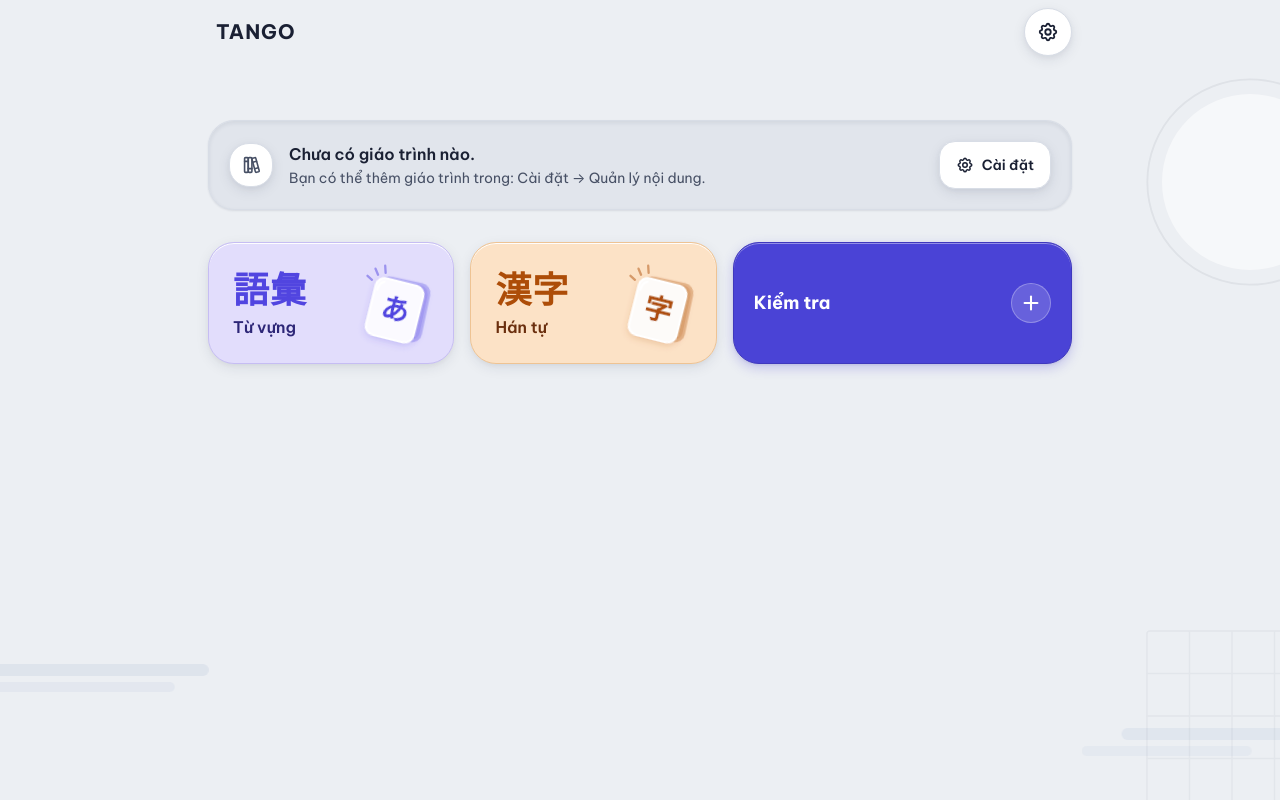
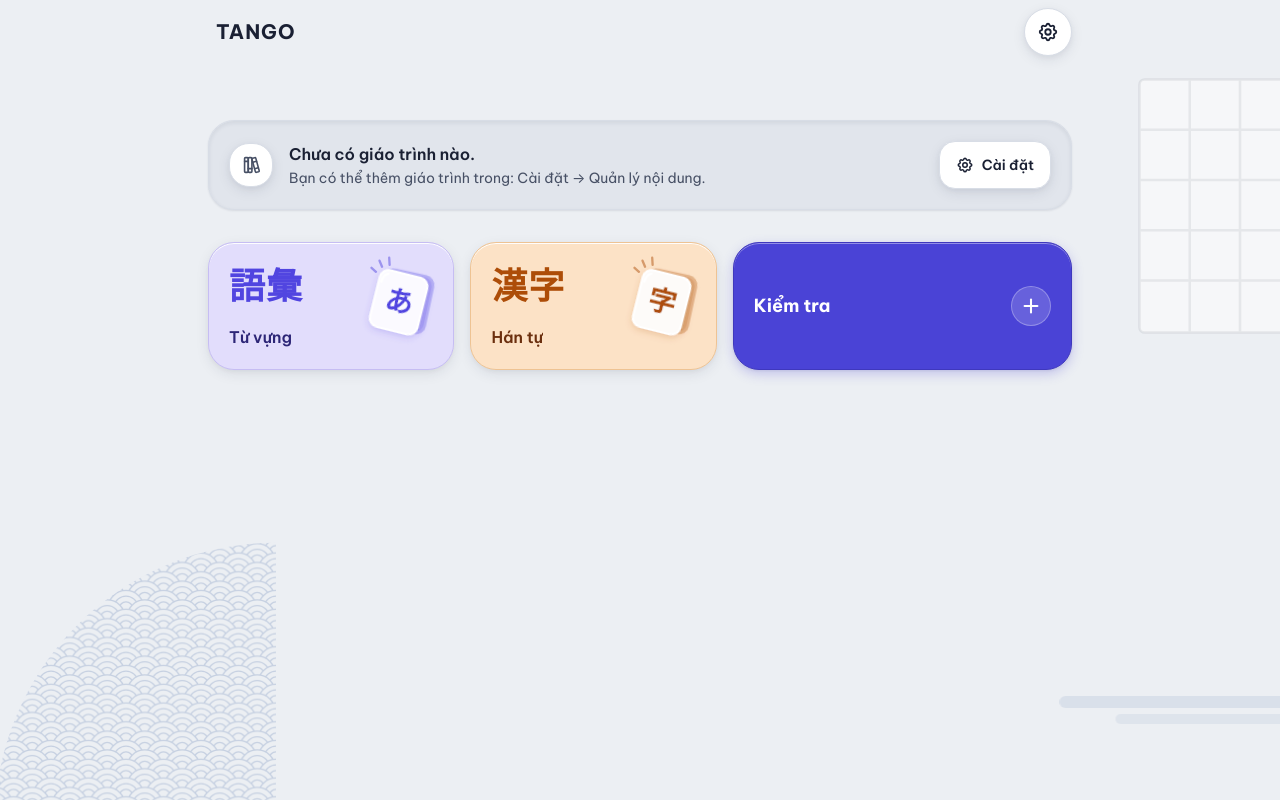
Before and after one commit to SCuong/Tango, a React (Vite) app: page / in a window 1280 px wide. Built offline with nearby package versions, Linux system fonts and the light colour scheme.

Commit message:
fix(phase-7): finalize home visual polish

```diff
--- a/src/components/ThemeAmbience.tsx
+++ b/src/components/ThemeAmbience.tsx
@@ -4,95 +4,157 @@ import React from 'react';
  * Restrained Japanese ambience behind Home content (see DESIGN_SYSTEM §8.2).
  *
  * All three scenes are rendered; `src/index.css` shows only the one matching the active
- * `data-theme`. Colors come from the per-theme `--ambience-*` tokens and every element stays at
- * very low opacity. Positions are fixed in CSS (deterministic, never random), the few animated
- * elements only translate or fade very slowly, and `prefers-reduced-motion` makes the layer
- * fully static. The layer is decorative: hidden from assistive technology and never interactive.
+ * `data-theme`. Colors come from the per-theme `--ambience-*` tokens (plus `--bg-page` to occlude
+ * pattern rings) at low opacity. Positions are fixed in CSS (deterministic, never random), the few
+ * animated elements only translate or fade very slowly, and `prefers-reduced-motion` makes the
+ * layer fully static. The layer is decorative: hidden from assistive technology and inert.
  */
 export const ThemeAmbience: React.FC = () => (
   <div aria-hidden="true" className="tango-ambience">
-    {/* Light: Japanese daytime — soft sun, mist bands (kasumi), shoji lattice */}
+    {/* Light: Japanese daytime — daylight through a shoji window, seigaiha waves, one mist band */}
     <div className="ambience-scene ambience-light">
-      <svg className="ambience-sun" viewBox="0 0 240 240" focusable="false">
-        <circle cx="120" cy="120" r="112" fill="none" stroke="var(--ambience-line)" strokeWidth="2" opacity="0.06" />
-        <circle cx="120" cy="120" r="96" fill="var(--ambience-glow)" opacity="0.55" />
-      </svg>
+      <ShojiWindow className="ambience-shoji-window" paperOpacity={0.5} lineOpacity={0.07} />
+      <SeigaihaFan className="ambience-seigaiha" patternId="tango-seigaiha-light" opacity={0.42} />
       <svg className="ambience-mist ambience-mist-1 ambience-animated" viewBox="0 0 280 36" focusable="false">
-        <rect x="0" y="4" width="280" height="12" rx="6" fill="var(--ambience-accent)" opacity="0.14" />
-        <rect x="56" y="22" width="190" height="10" rx="5" fill="var(--ambience-accent)" opacity="0.1" />
-      </svg>
-      <svg className="ambience-mist ambience-mist-2 ambience-animated" viewBox="0 0 280 36" focusable="false">
-        <rect x="40" y="4" width="240" height="12" rx="6" fill="var(--ambience-accent)" opacity="0.12" />
-        <rect x="0" y="22" width="170" height="10" rx="5" fill="var(--ambience-accent)" opacity="0.08" />
-      </svg>
-      <ShojiLattice className="ambience-shoji" />
-    </div>
-
-    {/* Dark: Japanese night — moon, a few stars, paper lantern */}
-    <div className="ambience-scene ambience-dark">
-      <svg className="ambience-moon" viewBox="0 0 240 240" focusable="false">
-        <circle cx="120" cy="120" r="104" fill="var(--ambience-glow)" opacity="0.025" />
-        <circle cx="120" cy="120" r="64" fill="var(--ambience-glow)" opacity="0.07" />
-      </svg>
-      <span className="ambience-star ambience-star-1 ambience-animated" />
-      <span className="ambience-star ambience-star-2" />
-      <span className="ambience-star ambience-star-3 ambience-animated" />
-      <span className="ambience-star ambience-star-4" />
-      <span className="ambience-star ambience-star-5" />
-      <svg className="ambience-lantern" viewBox="0 0 80 120" focusable="false">
-        <circle cx="40" cy="62" r="38" fill="var(--ambience-accent)" opacity="0.06" />
-        <line x1="40" y1="0" x2="40" y2="14" stroke="var(--ambience-line)" strokeWidth="2" opacity="0.18" />
-        <rect x="26" y="14" width="28" height="6" rx="2" fill="var(--ambience-line)" opacity="0.16" />
-        <rect x="16" y="20" width="48" height="80" rx="22" fill="var(--ambience-accent)" opacity="0.1" />
-        <rect x="16" y="20" width="48" height="80" rx="22" fill="none" stroke="var(--ambience-accent)" strokeWidth="2" opacity="0.22" />
-        <path d="M18 44 H62 M17 60 H63 M18 76 H62" stroke="var(--ambience-accent)" strokeWidth="1.5" opacity="0.18" />
-        <rect x="26" y="100" width="28" height="6" rx="2" fill="var(--ambience-line)" opacity="0.16" />
+        <rect x="0" y="4" width="280" height="12" rx="6" fill="var(--ambience-accent)" opacity="0.2" />
+        <rect x="56" y="22" width="190" height="10" rx="5" fill="var(--ambience-accent)" opacity="0.14" />
       </svg>
     </div>
 
-    {/* Sakura: warm blossom paper — one quiet branch and a few slowly falling petals */}
+    {/* Dark: Japanese night — moon, a warmly lit shoji window, a paper lantern, a few fireflies */}
+    <div className="ambience-scene ambience-dark">
+      <svg className="ambience-moon" viewBox="0 0 240 240" focusable="false">
+        <circle cx="120" cy="120" r="104" fill="var(--ambience-glow)" opacity="0.035" />
+        <circle cx="120" cy="120" r="64" fill="var(--ambience-glow)" opacity="0.1" />
+      </svg>
+      <ShojiWindow className="ambience-night-window" paperOpacity={0.07} lineOpacity={0.18} warm />
+      <svg className="ambience-lantern" viewBox="0 0 80 120" focusable="false">
+        <circle cx="40" cy="62" r="40" fill="var(--ambience-accent)" opacity="0.1" />
+        <line x1="40" y1="0" x2="40" y2="14" stroke="var(--ambience-line)" strokeWidth="2" opacity="0.28" />
+        <rect x="26" y="14" width="28" height="6" rx="2" fill="var(--ambience-line)" opacity="0.26" />
+        <rect x="16" y="20" width="48" height="80" rx="22" fill="var(--ambience-accent)" opacity="0.18" />
+        <rect x="16" y="20" width="48" height="80" rx="22" fill="none" stroke="var(--ambience-accent)" strokeWidth="2" opacity="0.36" />
+        <path d="M18 44 H62 M17 60 H63 M18 76 H62" stroke="var(--ambience-accent)" strokeWidth="1.5" opacity="0.3" />
+        <rect x="26" y="100" width="28" height="6" rx="2" fill="var(--ambience-line)" opacity="0.26" />
+      </svg>
+      <span className="ambience-firefly ambience-firefly-1 ambience-animated" />
+      <span className="ambience-firefly ambience-firefly-2 ambience-animated" />
+      <span className="ambience-firefly ambience-firefly-3 ambience-animated" />
+      <span className="ambience-firefly ambience-firefly-4 ambience-animated" />
+      <span className="ambience-star ambience-star-1" />
+      <span className="ambience-star ambience-star-2" />
+      <span className="ambience-star ambience-star-3" />
+    </div>
+
+    {/* Sakura: blossom paper — one branch, soft kasumi clouds, a few slowly falling petals */}
     <div className="ambience-scene ambience-sakura">
-      <svg className="ambience-branch" viewBox="0 0 320 220" focusable="false">
+      <svg className="ambience-branch" viewBox="0 0 360 250" focusable="false">
         <path
-          d="M0 40 C60 52 110 60 160 92 C196 115 232 122 300 118 M110 62 C122 36 146 22 180 16 M200 112 C214 138 232 156 262 168"
+          d="M0 44 C64 56 118 66 172 100 C210 124 250 132 330 126 M118 66 C132 38 158 22 196 14 M214 120 C230 150 250 170 284 184 M60 52 C70 86 92 112 120 128"
           fill="none"
           stroke="var(--ambience-line)"
-          strokeWidth="5"
+          strokeWidth="6"
           strokeLinecap="round"
-          opacity="0.1"
+          opacity="0.16"
         />
-        <Blossom x={180} y={16} />
-        <Blossom x={236} y={120} />
-        <Blossom x={262} y={168} />
-        <Blossom x={150} y={84} />
+        {[
+          [196, 14],
+          [160, 88],
+          [250, 128],
+          [284, 184],
+          [120, 128],
+          [330, 126],
+          [92, 58],
+        ].map(([x, y]) => (
+          <Blossom key={`${x}-${y}`} x={x} y={y} />
+        ))}
+      </svg>
+      <svg className="ambience-kasumi" viewBox="0 0 340 120" focusable="false">
+        <g fill="var(--ambience-accent)">
+          <rect x="60" y="8" width="280" height="22" rx="11" opacity="0.2" />
+          <rect x="0" y="46" width="300" height="22" rx="11" opacity="0.16" />
+          <rect x="110" y="84" width="230" height="22" rx="11" opacity="0.12" />
+        </g>
       </svg>
       <Petal className="ambience-petal ambience-petal-1 ambience-animated" />
       <Petal className="ambience-petal ambience-petal-2 ambience-animated" />
       <Petal className="ambience-petal ambience-petal-3 ambience-animated" />
       <Petal className="ambience-petal ambience-petal-4 ambience-animated" />
+      <Petal className="ambience-petal ambience-petal-5 ambience-animated" />
     </div>
   </div>
 );
 
-const ShojiLattice: React.FC<{ className: string }> = ({ className }) => (
+/** Shoji window: paper panel with a kumiko lattice. `warm` lights it with the lantern accent. */
+const ShojiWindow: React.FC<{
+  className: string;
+  paperOpacity: number;
+  lineOpacity: number;
+  warm?: boolean;
+}> = ({ className, paperOpacity, lineOpacity, warm = false }) => (
   <svg className={className} viewBox="0 0 240 300" focusable="false">
-    <g fill="none" stroke="var(--ambience-line)" strokeWidth="2" opacity="0.06">
-      <rect x="4" y="4" width="232" height="292" rx="4" />
+    <rect
+      x="4"
+      y="4"
+      width="232"
+      height="292"
+      rx="6"
+      fill={warm ? 'var(--ambience-accent)' : 'var(--ambience-glow)'}
+      opacity={paperOpacity}
+    />
+    <g fill="none" stroke={warm ? 'var(--ambience-accent)' : 'var(--ambience-line)'} strokeWidth="3" opacity={lineOpacity}>
+      <rect x="4" y="4" width="232" height="292" rx="6" />
       <path d="M62 4 V296 M120 4 V296 M178 4 V296 M4 62 H236 M4 120 H236 M4 178 H236 M4 236 H236" />
     </g>
   </svg>
 );
 
+/** Seigaiha (blue ocean waves) pattern inside a large quarter fan. Rings occlude with the page color. */
+const SeigaihaFan: React.FC<{ className: string; patternId: string; opacity: number }> = ({
+  className,
+  patternId,
+  opacity,
+}) => {
+  // Draw order matters: lower rows overlap upper rows, as in the traditional pattern.
+  const centers: Array<[number, number]> = [
+    [0, -10],
+    [40, -10],
+    [20, 0],
+    [0, 10],
+    [40, 10],
+    [20, 20],
+    [0, 30],
+    [40, 30],
+  ];
+  return (
+    <svg className={className} viewBox="0 0 320 320" focusable="false">
+      <defs>
+        <pattern id={patternId} width="40" height="20" patternUnits="userSpaceOnUse">
+          {centers.map(([cx, cy]) => (
+            <g key={`${cx}-${cy}`} stroke="var(--ambience-accent)" strokeWidth="1.4">
+              <circle cx={cx} cy={cy} r="19" fill="var(--bg-page)" />
+              <circle cx={cx} cy={cy} r="13" fill="none" />
+              <circle cx={cx} cy={cy} r="7" fill="none" />
+            </g>
+          ))}
+        </pattern>
+      </defs>
+      <circle cx="320" cy="320" r="300" fill={`url(#${patternId})`} opacity={opacity} />
+    </svg>
+  );
+};
+
 const Blossom: React.FC<{ x: number; y: number }> = ({ x, y }) => (
-  <g transform={`translate(${x} ${y})`} fill="var(--ambience-accent)" opacity="0.28">
+  <g transform={`translate(${x} ${y})`} fill="var(--ambience-accent)" opacity="0.4">
     {[0, 72, 144, 216, 288].map((angle) => (
-      <ellipse key={angle} cx="0" cy="-6" rx="4" ry="6" transform={`rotate(${angle})`} />
+      <ellipse key={angle} cx="0" cy="-6" rx="4.5" ry="6.5" transform={`rotate(${angle})`} />
     ))}
+    <circle r="2" fill="var(--ambience-line)" opacity="0.5" />
   </g>
 );
 
 const Petal: React.FC<{ className: string }> = ({ className }) => (
   <svg className={className} viewBox="0 0 20 20" focusable="false">
-    <path d="M10 2 C15 5 17 11 10 18 C3 11 5 5 10 2 Z" fill="var(--ambience-accent)" opacity="0.4" />
+    <path d="M10 2 C15 5 17 11 10 18 C3 11 5 5 10 2 Z" fill="var(--ambience-accent)" opacity="0.5" />
   </svg>
 );
--- a/src/features/books/HomeStudyHub.tsx
+++ b/src/features/books/HomeStudyHub.tsx
@@ -82,19 +82,18 @@ const CategoryTile: React.FC<CategoryTileProps> = ({ category, onClick }) => {
       {...pressHandlers}
       onClick={onClick}
       aria-label={t('aria.learnCategory', { category: label })}
-      className={`clay-interactive w-full h-full text-left border rounded-2xl pl-4 pr-3 py-4 sm:pl-6 sm:pr-4 sm:py-5 min-h-[96px] sm:min-h-[112px] flex items-center justify-between gap-3 ${isPressed ? CLAY_PRESSED_CLASSES : 'shadow-clay-card'} ${tile.surface} ${FOCUS_RING}`}
+      className={`clay-interactive relative w-full h-full text-left border rounded-2xl p-4 sm:p-5 min-h-[112px] sm:min-h-[128px] flex flex-col justify-between gap-3 overflow-hidden ${isPressed ? CLAY_PRESSED_CLASSES : 'shadow-clay-card'} ${tile.surface} ${FOCUS_RING}`}
     >
-      <div className="min-w-0 flex flex-col gap-2">
+      {/* Glyph pinned top-left (never wraps), label pinned bottom-left, illustration top-right */}
       <span
         lang="ja"
         aria-hidden="true"
-          className={`font-japanese font-bold leading-none text-[1.75rem] sm:text-4xl tracking-wide select-none ${tile.glyphColor}`}
+        className={`font-japanese font-bold leading-none whitespace-nowrap text-2xl min-[380px]:text-[1.75rem] sm:text-4xl tracking-normal min-[380px]:tracking-wide select-none ${tile.glyphColor}`}
       >
         {tile.glyph}
       </span>
-        <h3 className={`font-semibold text-sm sm:text-base leading-snug ${tile.title}`}>{label}</h3>
-      </div>
-      <tile.Illustration className={`w-16 h-16 sm:w-20 sm:h-20 shrink-0 ${tile.glyphColor}`} />
+      <h3 className={`font-semibold text-sm sm:text-base leading-snug whitespace-nowrap truncate ${tile.title}`}>{label}</h3>
+      <tile.Illustration className={`absolute top-2.5 right-2 w-12 h-12 min-[380px]:w-14 min-[380px]:h-14 sm:top-3 sm:right-3 sm:w-20 sm:h-20 ${tile.glyphColor}`} />
     </button>
   );
 };
@@ -221,13 +220,13 @@ export const HomeStudyHub: React.FC = () => {
                       {moreBooks.map(renderBookCard)}
                     </div>
                   )}
-                  <div className="flex justify-end mt-2">
+                  <div className="flex justify-center mt-3 sm:mt-4">
                     <button
                       type="button"
                       onClick={() => setShowAllBooks((value) => !value)}
                       aria-expanded={showAllBooks}
                       aria-controls="home-more-books"
-                      className={`inline-flex items-center gap-1.5 min-h-touch px-3 rounded-xl text-sm font-semibold text-text-secondary ${FOCUS_RING}`}
+                      className={`inline-flex items-center justify-center gap-1.5 w-[62%] sm:w-auto sm:px-10 min-h-touch rounded-2xl border border-dashed border-border-strong text-sm font-semibold text-text-secondary ${FOCUS_RING}`}
                     >
                       {t(showAllBooks ? 'home.showFewerBooks' : 'home.viewAllBooks')}
                       {showAllBooks ? (
--- a/src/index.css
+++ b/src/index.css
@@ -78,7 +78,7 @@
   --cta-puck-surface: rgba(255, 255, 255, 0.16);
   --cta-puck-border: rgba(255, 255, 255, 0.28);
 
-  /* Ambient background (Japanese daytime: ink lines, washi sun, sky mist); always used at very low opacity */
+  /* Ambient background (Japanese daytime: kumiko ink lines, washi shoji paper, seigaiha/mist accent); low opacity */
   --ambience-line: #1A2033;
   --ambience-glow: #FFFFFF;
   --ambience-accent: #8FA3C8;
@@ -139,7 +139,7 @@
   --cta-puck-surface: rgba(255, 255, 255, 0.14);
   --cta-puck-border: rgba(255, 255, 255, 0.24);
 
-  /* Ambient background (Japanese night: moonlit lines, moonlight, lantern amber); always used at very low opacity */
+  /* Ambient background (Japanese night: moonlit lines, moonlight, lantern/window/firefly amber); low opacity */
   --ambience-line: #C9D2E6;
   --ambience-glow: #F3E7C4;
   --ambience-accent: #F6AE3D;
@@ -200,7 +200,7 @@
   --cta-puck-surface: rgba(255, 255, 255, 0.16);
   --cta-puck-border: rgba(255, 255, 255, 0.28);
 
-  /* Ambient background (Blossom paper: plum branch, paper glow, petal pink); always used at very low opacity */
+  /* Ambient background (Blossom paper: plum branch, paper glow, blossom/kasumi/petal pink); low opacity */
   --ambience-line: #7C5861;
   --ambience-glow: #FFFAF8;
   --ambience-accent: #E595AC;
@@ -254,8 +254,8 @@
 
 /*
  * Restrained Japanese ambience (DESIGN_SYSTEM §8.2). Fixed decorative layer behind all Home
- * content: deterministic positions, very low opacity, only a few slow translate/fade motions,
- * and fully static under prefers-reduced-motion.
+ * content: a few intentional motifs per theme at deterministic positions, low opacity, only a few
+ * slow translate/fade motions, and fully static under prefers-reduced-motion.
  */
 @layer components {
   .tango-ambience {
@@ -278,45 +278,58 @@
   }
 
   .ambience-scene svg,
-  .ambience-star {
+  .ambience-star,
+  .ambience-firefly {
     position: absolute;
     display: block;
   }
 
-  /* Light: daytime sun, mist bands, shoji lattice */
-  .ambience-sun { top: 9%; right: -80px; width: 220px; height: 220px; }
+  /* Light: daylight shoji window, seigaiha fan, one drifting mist band */
+  .ambience-shoji-window { top: 76px; right: -64px; width: 208px; height: 260px; }
+  .ambience-seigaiha { bottom: -24px; left: -24px; width: 300px; height: 300px; }
   .ambience-mist { width: 280px; height: 36px; }
-  .ambience-mist-1 { bottom: 13%; left: -72px; animation: ambience-drift 48s ease-in-out infinite alternate; }
-  .ambience-mist-2 { bottom: 5%; right: -64px; animation: ambience-drift 60s ease-in-out -20s infinite alternate-reverse; }
-  .ambience-shoji { bottom: -48px; right: -40px; width: 176px; height: 220px; opacity: 0.7; }
+  .ambience-mist-1 { bottom: 9%; right: -60px; animation: ambience-drift 56s ease-in-out infinite alternate; }
 
-  /* Dark: moon, stars, paper lantern */
-  .ambience-moon { top: 9%; right: -64px; width: 220px; height: 220px; }
+  /* Dark: moon, warmly lit shoji window, paper lantern, fireflies, a few stars */
+  .ambience-moon { top: 8%; right: -60px; width: 220px; height: 220px; }
+  .ambience-night-window { bottom: -40px; right: -48px; width: 176px; height: 220px; }
+  .ambience-lantern { bottom: 8%; left: 4%; width: 72px; height: 108px; }
+  .ambience-firefly {
+    width: 5px;
+    height: 5px;
+    border-radius: 9999px;
+    background: var(--ambience-accent);
+    opacity: 0.55;
+  }
+  .ambience-firefly-1 { bottom: 26%; left: 14%; animation: ambience-float 16s ease-in-out infinite alternate; }
+  .ambience-firefly-2 { bottom: 17%; left: 30%; animation: ambience-float 21s ease-in-out -7s infinite alternate-reverse; }
+  .ambience-firefly-3 { bottom: 31%; right: 12%; animation: ambience-float 18s ease-in-out -11s infinite alternate; }
+  .ambience-firefly-4 { top: 40%; left: 6%; animation: ambience-float 24s ease-in-out -4s infinite alternate-reverse; }
   .ambience-star { width: 3px; height: 3px; border-radius: 9999px; background: var(--ambience-glow); opacity: 0.35; }
-  .ambience-star-1 { top: 22%; left: 7%; animation: ambience-twinkle 9s ease-in-out infinite; }
-  .ambience-star-2 { top: 58%; left: 16%; }
-  .ambience-star-3 { top: 46%; right: 9%; animation: ambience-twinkle 12s ease-in-out -4s infinite; }
-  .ambience-star-4 { top: 78%; right: 24%; }
-  .ambience-star-5 { top: 90%; left: 42%; }
-  .ambience-lantern { bottom: 7%; left: 4%; width: 64px; height: 96px; }
+  .ambience-star-1 { top: 20%; left: 8%; }
+  .ambience-star-2 { top: 33%; right: 22%; }
+  .ambience-star-3 { top: 12%; left: 44%; }
 
-  /* Sakura: branch and falling petals (translate only, fixed tilt, never flipped) */
-  .ambience-branch { top: 72px; left: -36px; width: 300px; height: 206px; }
-  .ambience-petal { width: 14px; height: 14px; }
+  /* Sakura: blossom branch, kasumi clouds, falling petals (translate only, fixed tilt, never flipped) */
+  .ambience-branch { top: 64px; left: -40px; width: 340px; height: 236px; }
+  .ambience-kasumi { bottom: 6%; right: -40px; width: 300px; height: 106px; }
+  .ambience-petal { width: 15px; height: 15px; }
   .ambience-petal-1 { top: 12%; left: 86%; animation: ambience-fall 64s linear -33s infinite; }
   .ambience-petal-2 { top: 80%; left: 12%; animation: ambience-fall 76s linear -38s infinite; }
   .ambience-petal-3 { top: 90%; left: 70%; animation: ambience-fall 70s linear -34s infinite; }
   .ambience-petal-4 { top: 55%; left: 94%; animation: ambience-fall 82s linear -45s infinite; }
+  .ambience-petal-5 { top: 68%; left: 4%; animation: ambience-fall 88s linear -50s infinite; }
 }
 
 @keyframes ambience-drift {
   from { transform: translateX(0); }
-  to { transform: translateX(28px); }
+  to { transform: translateX(-28px); }
 }
 
-@keyframes ambience-twinkle {
-  0%, 100% { opacity: 0.35; }
-  50% { opacity: 0.12; }
+@keyframes ambience-float {
+  0% { transform: translate(0, 0); opacity: 0.55; }
+  50% { opacity: 0.2; }
+  100% { transform: translate(10px, -14px); opacity: 0.5; }
 }
 
 @keyframes ambience-fall {
```
Also changed, not shown: 5 other files (tests, documents, lock files or other folders). Lines whose indentation alone changed are shown as unchanged.
